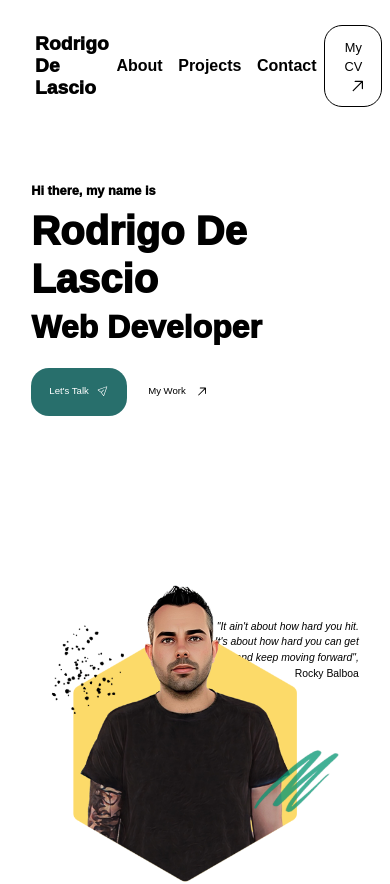
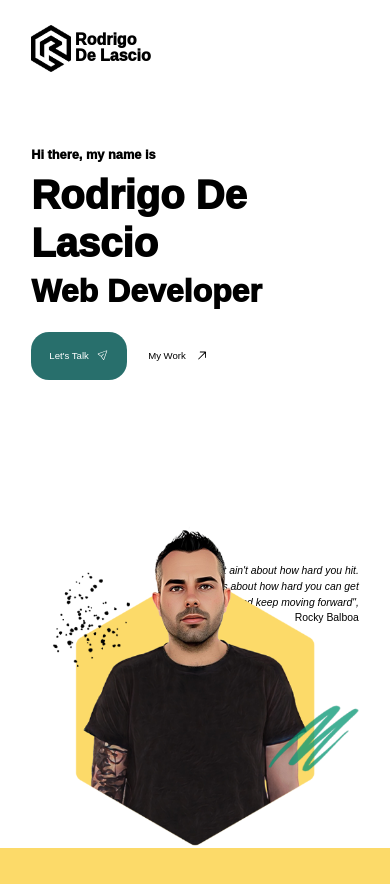
Before and after one commit to rodrigodelascio/rod-current-folio, a React (Create React App) app: page / in a window 390 px wide. Shown: the top 884 px of the page. Built offline with nearby package versions, Linux system fonts and the light colour scheme.

Commit message:
initial media queries for navbar + updated hero

```diff
--- a/src/components/common/Navbar.js
+++ b/src/components/common/Navbar.js
@@ -19,18 +19,9 @@ const Navbar = () => {
       </div>
       <div className={styles["navbar-links-container"]}>
         <div className={styles["inner-links-container"]}>
-          <p>
-            <a href="#About">About</a>
-          </p>
-          {/* <p>
-            <a href="#Skills">Skills</a>
-          </p> */}
-          <p>
-            <a href="#Projects">Projects</a>
-          </p>
-          <p>
-            <a href="#Contact">Contact</a>
-          </p>
+          <a href="#About">About</a>
+          <a href="#Projects">Projects</a>
+          <a href="#Contact">Contact</a>
         </div>
       </div>
       <div>
--- a/src/components/common/Navbar.module.css
+++ b/src/components/common/Navbar.module.css
@@ -1,6 +1,7 @@
 .main-navbar-container {
   align-items: center;
   display: flex;
+  flex-direction: row;
   justify-content: space-between;
   padding: 3vh 8vw 2vh 8vw;
   background: #fff;
@@ -39,20 +40,19 @@
   flex-direction: row;
 }
 
-.inner-links-container p {
+.inner-links-container a {
   font-size: 1rem;
   font-weight: 700;
   margin: 0 2vw;
   cursor: pointer;
+  position: relative;
+  text-decoration: none;
 }
 
-.inner-links-container p:hover {
-  color: #286f6cc3;
-  border-left: solid #286f6c 0.15rem;
-  border-right: solid #286f6c 0.15rem;
-  border-radius: 10px;
-  padding: 0 0.6vw;
-  margin: 0 1.3vw;
+.inner-links-container a:hover {
+  color: #8873ef;
+  transition: all 0.3s cubic-bezier(0.76, 0, 0.24, 1);
+  text-decoration: underline 0.25rem;
 }
 
 .cv-button {
@@ -79,3 +79,40 @@
 .cv-button:hover > .arrow {
   color: #8873ef;
 }
+
+/* Media Queries */
+
+@media screen and (max-width: 992px) {
+  .logo-container img {
+    width: 3rem;
+  }
+
+  .logo-text {
+    font-size: 1rem;
+    margin-left: 1vw;
+    line-height: 1.1rem;
+  }
+}
+
+@media screen and (max-width: 768px) {
+  .logo-container img {
+    width: 2.5rem;
+  }
+
+  .logo-text {
+    font-size: 1rem;
+    margin-left: 1vw;
+    line-height: 1rem;
+  }
+
+  .navbar-links-container,
+  .cv-button {
+    display: none;
+  }
+}
+
+@media screen and (max-width: 576px) {
+}
+
+@media screen and (max-width: 375px) {
+}
--- a/src/components/landing/HeroSection.module.css
+++ b/src/components/landing/HeroSection.module.css
@@ -68,6 +68,12 @@
 
 .button-contact:hover {
   background: #286f6cc2;
+}
+
+.button-contact:hover .airplane {
+  transform: rotate(0);
+  transition: all 0.5s cubic-bezier(0.76, 0, 0.24, 1);
+  margin-bottom: 0;
 }
 
 .button-work {
@@ -223,6 +229,7 @@
 
   .profile-pic {
     margin-top: -12.5vh;
+    padding-right: 0;
   }
 
   .profile-pic-container p {
@@ -255,18 +262,18 @@
   }
 
   .hero-text-container p {
-    font-size: 0.8rem;
-    line-height: 2rem;
+    font-size: 0.7rem;
+    line-height: 1.5rem;
   }
 
   .hero-text-container h2 {
-    font-size: 1.5rem;
-    line-height: 3rem;
+    font-size: 1.6rem;
+    line-height: 2.2rem;
   }
 
   .hero-text-container h3 {
-    font-size: 1rem;
-    line-height: 3rem;
+    font-size: 1.1rem;
+    line-height: 2.2rem;
   }
 
   .profile-pic-container {
```
Also changed, not shown: src/components/latestProjects/LatestProjects.module.css (+17 -0 lines), src/components/sayHello/SayHello.module.css (+17 -0 lines), src/components/skills/Skills.module.css (+17 -0 lines).
